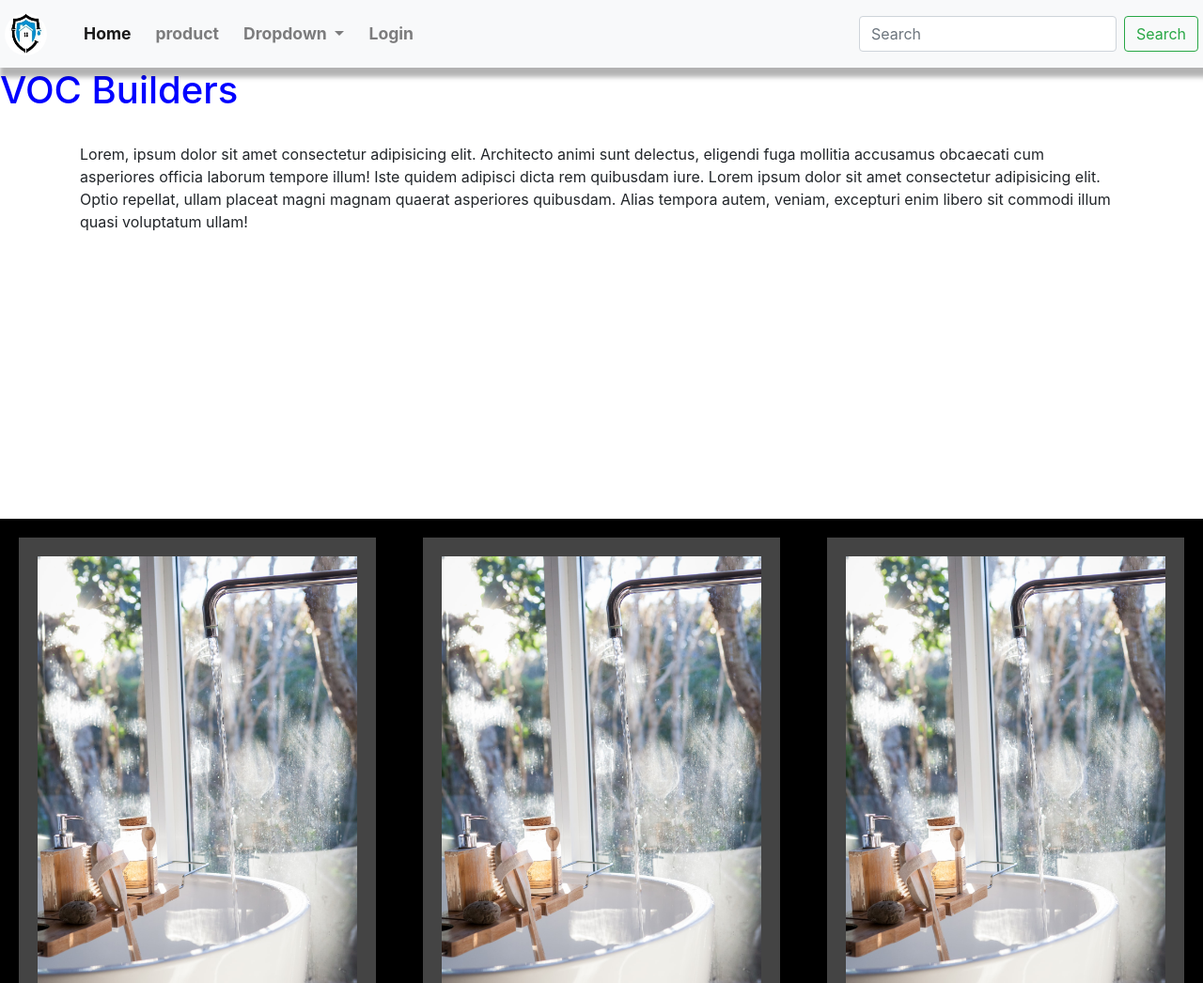
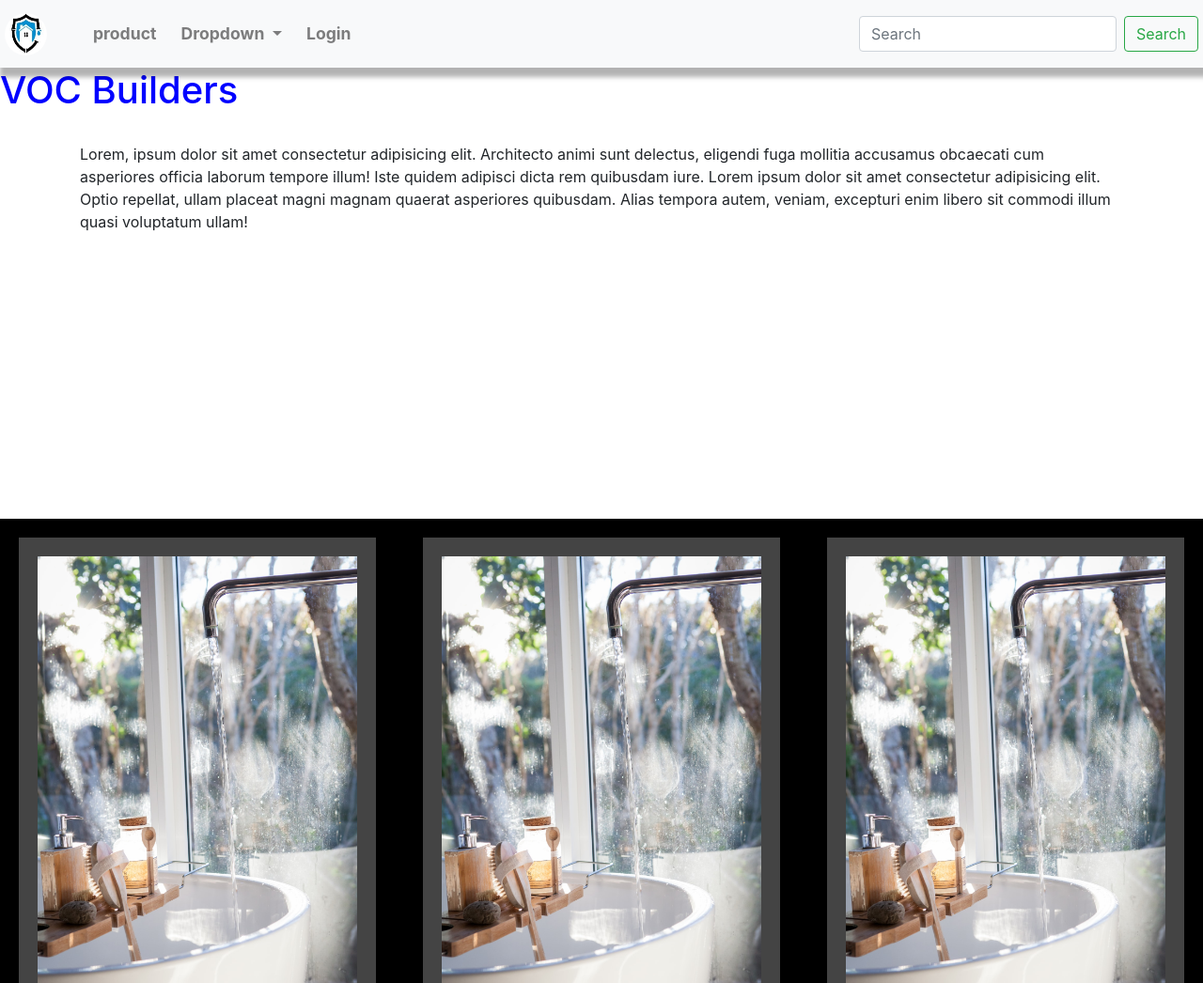
Before and after one commit to Omoike-lilian/Project-VOC, a plain HTML site: page index.html in a window 1280 px wide. Shown: the top 1046 px of the page at 94% size. Drawn offline with nearby package versions, Linux system fonts and the light colour scheme.

Commit message:
Just playing around

```diff
--- a/index.html
+++ b/index.html
@@ -16,7 +16,6 @@
             <div class="collapse navbar-collapse" id="navbarSupportedContent">
           <ul class="navbar-nav mr-auto">
             <li class="nav-item active">
-              <a class="nav-link" href="index.html">Home <span class="sr-only">(current)</span></a>
             </li>
             <li class="nav-item">
               <a class="nav-link" href="#">product</a>
```
